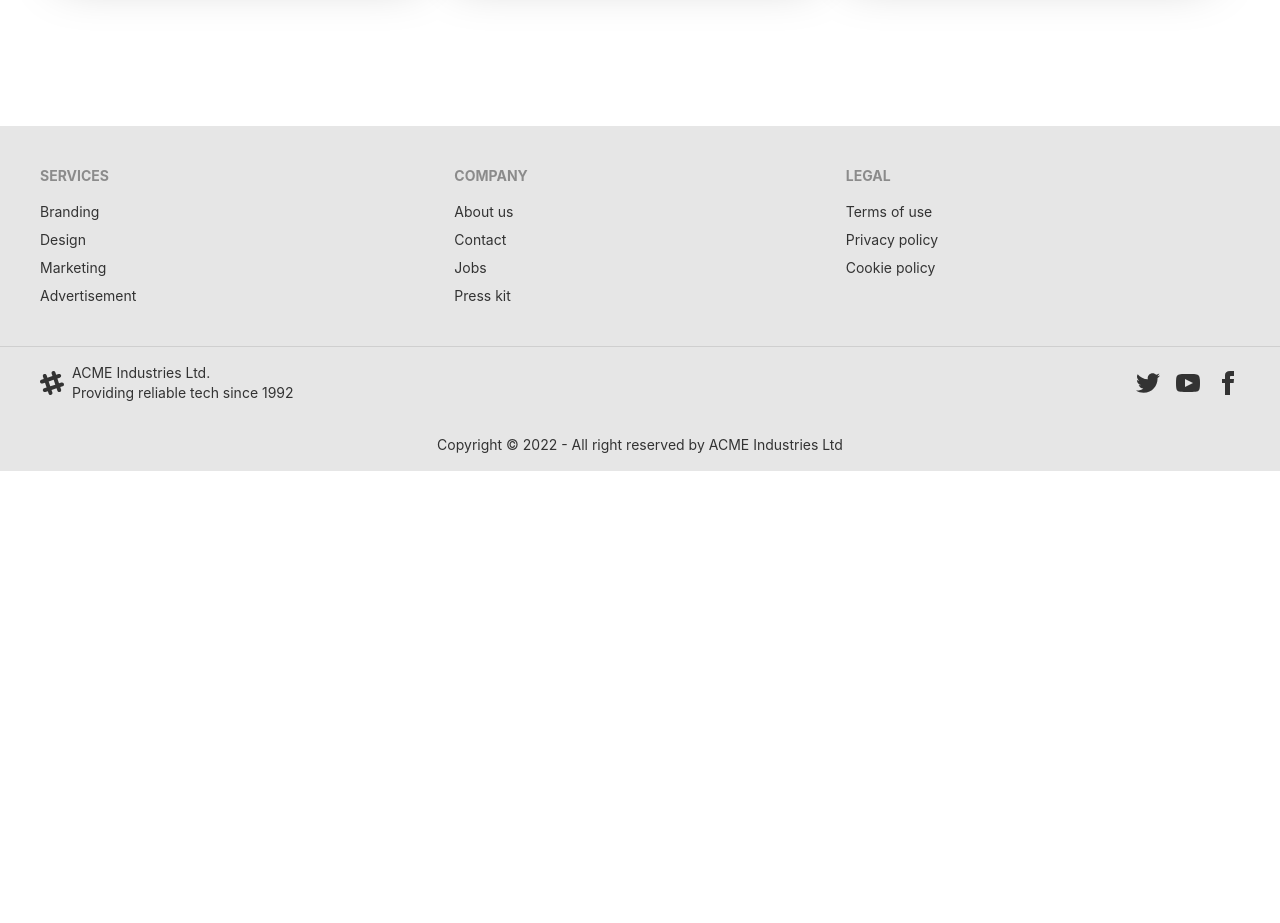
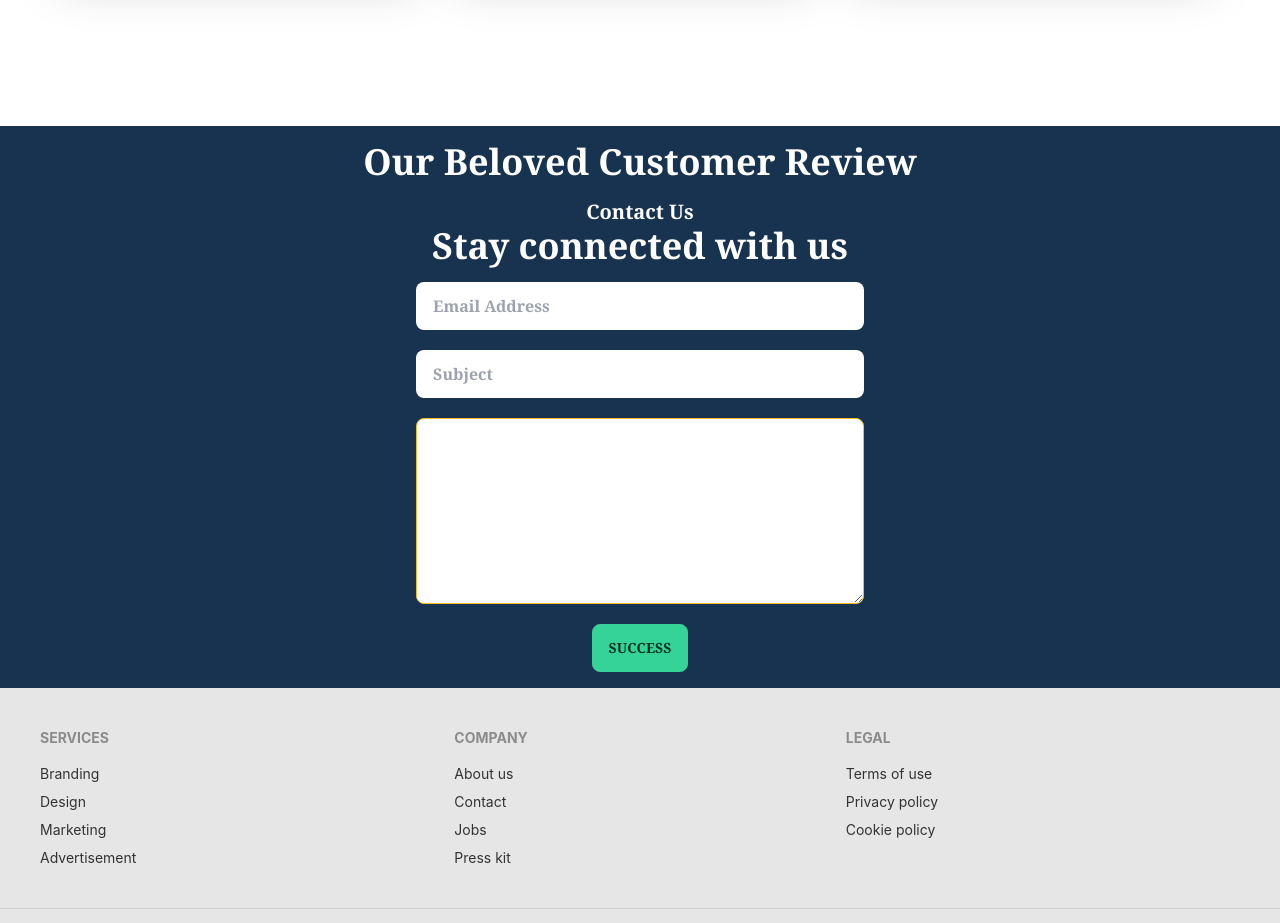
Before and after one commit to monirulislam9549/moto, a React (Create React App) app: page / in a window 1280 px wide. Shown: the part 2420-3343 px from the top of the page. Before the commit the page ends 2891 px from the top, so only its background shows below. Built offline with nearby package versions, Linux system fonts and the light colour scheme.

Commit message:
review section add

```diff
--- a/src/Pages/Home/Home.js
+++ b/src/Pages/Home/Home.js
@@ -3,6 +3,7 @@ import Banner from './Banner';
 import ExtraSections from './ExtraSections';
 import Footer from './Footer';
 import Parts from './Parts';
+import Review from './Review';
 
 const Home = () => {
     return (
@@ -10,6 +11,7 @@ const Home = () => {
             <Banner></Banner>
             <Parts></Parts>
             <ExtraSections></ExtraSections>
+            <Review></Review>
             <Footer></Footer>
         </div>
     );
--- a/src/Pages/Home/Review.js
+++ b/src/Pages/Home/Review.js
@@ -0,0 +1,23 @@
+import React from 'react';
+
+const Review = () => {
+    return (
+        <div className='text-4xl font-serif font-bold bg-accent p-4 text-white'>
+            <h1 className='text-center'>Our Beloved Customer Review</h1>
+            <p className='text-xl font-bold text-center mt-4'>Contact Us</p>
+
+            <h4 className='text-4xl text-center'>Stay connected with us</h4>
+
+            <div className='grid grid-cols-1 justify-items-center gap-5  mt-4'>
+                <input className='input w-full max-w-md' type="text" placeholder='Email Address' />
+                <input className='input w-full max-w-md' type="text" placeholder='Subject' />
+
+                <textarea className='textarea textarea-warning w-full max-w-md' rows={6} placeholder='Your Message'> </textarea>
+                <button class="btn btn-success">Success</button>
+
+            </div>
+        </div>
+    );
+};
+
+export default Review;
--- a/tailwind.config.js
+++ b/tailwind.config.js
@@ -9,7 +9,7 @@ module.exports = {
         motopartstheme: {
           primary: "#EEA72B",
           secondary: "#F87F7F",
-          accent: "#37cdbe",
+          accent: "#17334F",
           neutral: "#3d4451",
           "base-100": "#ffffff",
         },
```
